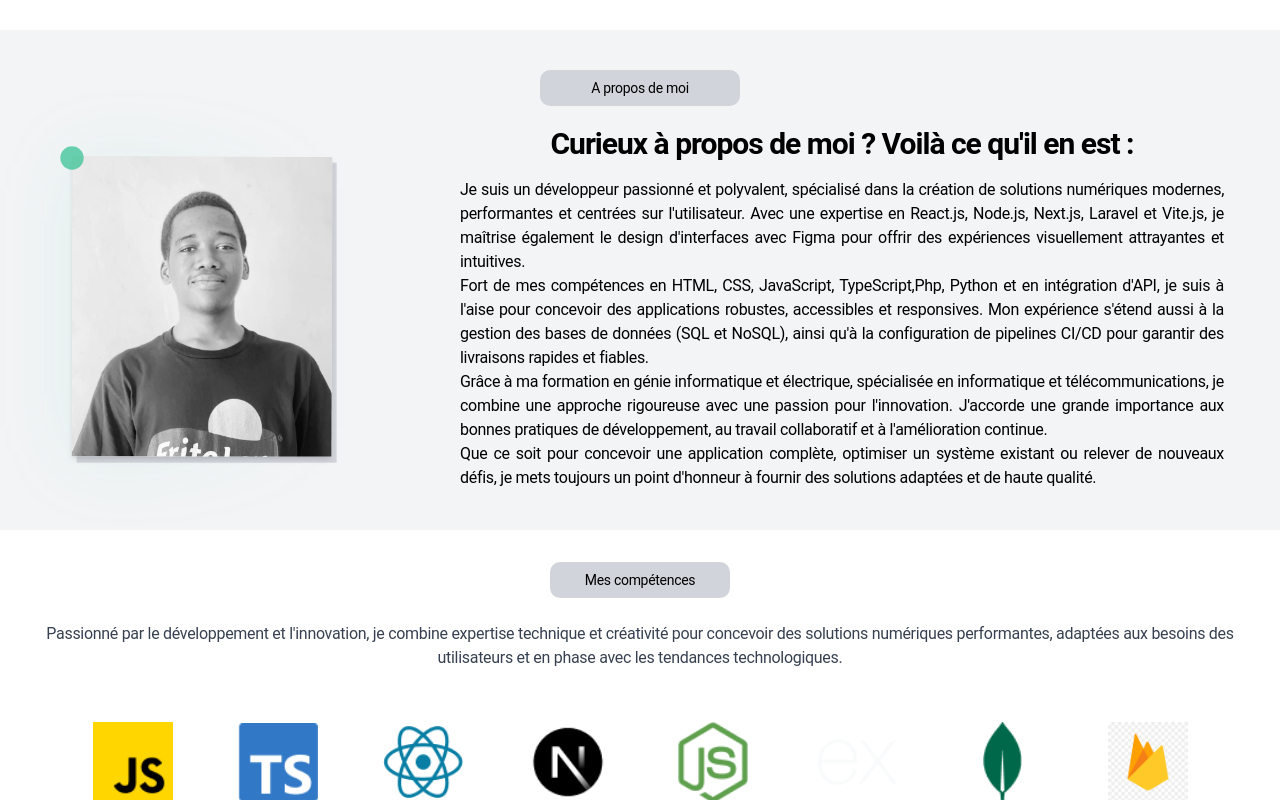
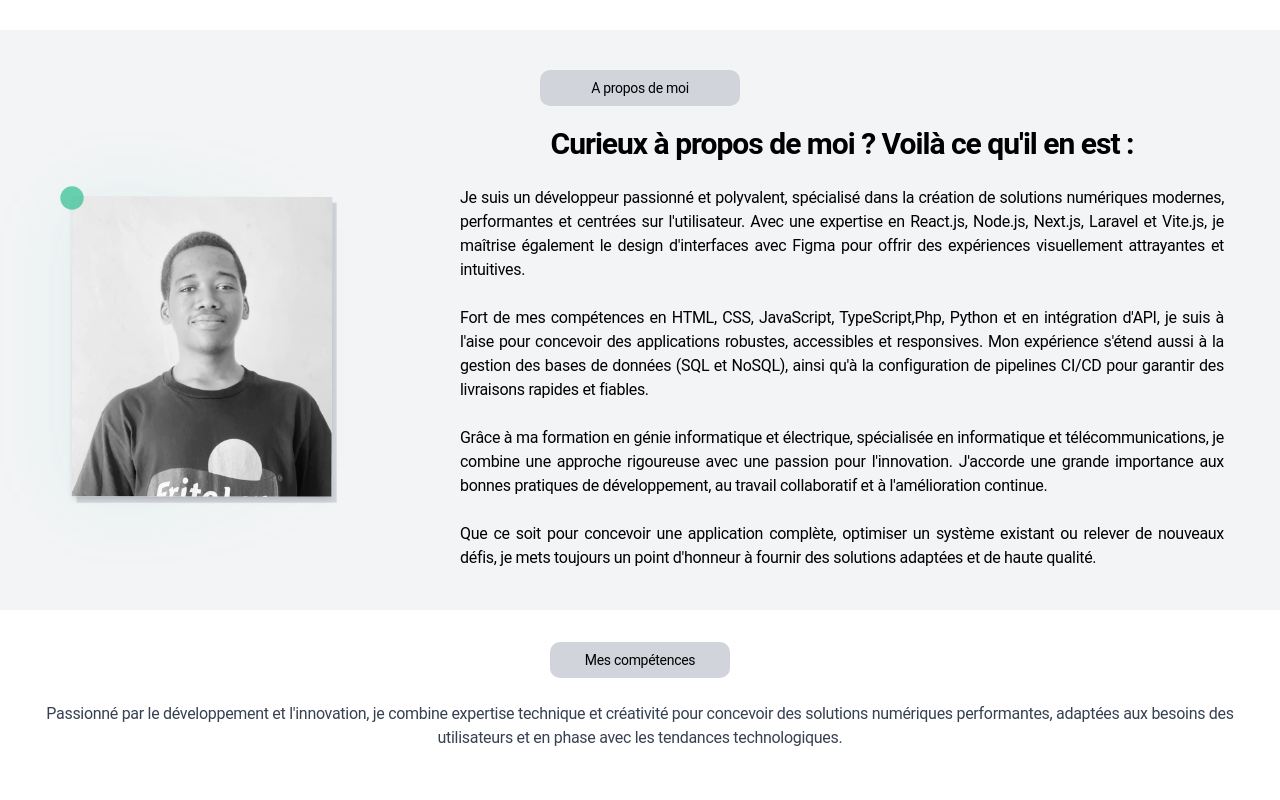
Before and after one commit to 53800499/eskay-dev, a Next.js app: page / in a window 1280 px wide. Shown: the part 600-1400 px from the top of the page. Built offline with nearby package versions, Linux system fonts and the light colour scheme.

Commit message:
animation about

```diff
--- a/src/ui/components/about/about.container.tsx
+++ b/src/ui/components/about/about.container.tsx
@@ -5,22 +5,47 @@ import Container from "../container/container";
 import AboutElement from "./about.element";
 import HeroImage from "../hero/hero.image";
 import TitreSection from "@/ui/design-system/titreSection";
+import { motion } from "framer-motion";
+
+const containerVariants = {
+  hidden: {
+    opacity: 0,
+    y: 50
+  },
+  visible: {
+    opacity: 1,
+    y: 0,
+    transition: {
+      duration: 0.8,
+      ease: [0.16, 1, 0.3, 1],
+      staggerChildren: 0.2
+    }
+  }
+};
 
 export default function AboutContainer() {
   return (
-    <div className="bg-gray-100 dark:bg-gray-600" id="about">
-      <Container className="  text-center">
-      <TitreSection className="w-[200px] m-auto">A propos de moi</TitreSection>
-      <div className="flex flex-col md:flex-row ">
+    <motion.div
+      className="bg-gray-100 dark:bg-gray-600"
+      id="about"
+      initial="hidden"
+      whileInView="visible"
+      viewport={{ once: true, margin: "-100px" }}
+      variants={containerVariants}>
+      <Container className="text-center">
+        <TitreSection className="w-[200px] m-auto">
+          A propos de moi
+        </TitreSection>
+        <div className="flex flex-col md:flex-row">
           <HeroImage
             src="/assets/images/profile.jpg"
             alt="profile"
-          className="md:mr-20 "
+            className="md:mr-20"
             layout="fill"
           />
           <AboutElement />
         </div>
       </Container>
-    </div>
+    </motion.div>
   );
 }
--- a/src/ui/components/about/about.element.tsx
+++ b/src/ui/components/about/about.element.tsx
@@ -1,33 +1,53 @@
 /** @format */
 
+import React from "react";
 import Typography from "@/ui/design-system/typography/typography";
-import React from "react";
+import { motion } from "framer-motion";
+
+const paragraphVariants = {
+  hidden: {
+    opacity: 0,
+    x: -30
+  },
+  visible: (i: number) => ({
+    opacity: 1,
+    x: 0,
+    transition: {
+      delay: i * 0.2,
+      duration: 0.6,
+      ease: [0.16, 1, 0.3, 1]
+    }
+  })
+};
 
 export default function AboutElement() {
+  const paragraphs = [
+    "Curieux à propos de moi ? Voilà ce qu'il en est :",
+    "Je suis un développeur passionné et polyvalent, spécialisé dans la création de solutions numériques modernes, performantes et centrées sur l'utilisateur. Avec une expertise en React.js, Node.js, Next.js, Laravel et Vite.js, je maîtrise également le design d'interfaces avec Figma pour offrir des expériences visuellement attrayantes et intuitives.",
+    "Fort de mes compétences en HTML, CSS, JavaScript, TypeScript,Php, Python et en intégration d'API, je suis à l'aise pour concevoir des applications robustes, accessibles et responsives. Mon expérience s'étend aussi à la gestion des bases de données (SQL et NoSQL), ainsi qu'à la configuration de pipelines CI/CD pour garantir des livraisons rapides et fiables.",
+    "Grâce à ma formation en génie informatique et électrique, spécialisée en informatique et télécommunications, je combine une approche rigoureuse avec une passion pour l'innovation. J'accorde une grande importance aux bonnes pratiques de développement, au travail collaboratif et à l'amélioration continue.",
+    "Que ce soit pour concevoir une application complète, optimiser un système existant ou relever de nouveaux défis, je mets toujours un point d'honneur à fournir des solutions adaptées et de haute qualité."
+  ];
+
   return (
-    <div className="mx-4">
-      <Typography variant="h3">
-        Curieux à propos de moi ? Voilà ce qu{"'"}il en est :
-      </Typography>
-      <Typography variant="body2" className="mt-4 text-justify">
-        <p>Je suis un développeur passionné et polyvalent, spécialisé dans la
-        création de solutions numériques modernes, performantes et centrées sur
-        l{"'"}utilisateur. Avec une expertise en React.js, Node.js, Next.js, Laravel et
-        Vite.js, je maîtrise également le design d{"'"}interfaces avec Figma pour
-        offrir des expériences visuellement attrayantes et intuitives.</p> <p>Fort de
-        mes compétences en HTML, CSS, JavaScript, TypeScript,Php, Python et en intégration
-        d{"'"}API, je suis à l{"'"}aise pour concevoir des applications robustes,
-        accessibles et responsives. Mon expérience s{"'"}étend aussi à la gestion
-        des bases de données (SQL et NoSQL), ainsi qu{"'"}à la configuration de pipelines CI/CD
-        pour garantir des livraisons rapides et fiables. </p><p>Grâce à ma formation en
-        génie informatique et électrique, spécialisée en informatique et
-        télécommunications, je combine une approche rigoureuse avec une passion
-        pour l{"'"}innovation. J{"'"}accorde une grande importance aux bonnes pratiques
-        de développement, au travail collaboratif et à l{"'"}amélioration continue.</p><p>
-        Que ce soit pour concevoir une application complète, optimiser un
-        système existant ou relever de nouveaux défis, je mets toujours un point
-        d{"'"}honneur à fournir des solutions adaptées et de haute qualité.</p>
-      </Typography>
+    <div className="mx-4 space-y-6">
+      {paragraphs.map((paragraph, i) => (
+        <motion.div
+          key={i}
+          custom={i}
+          initial="hidden"
+          whileInView="visible"
+          viewport={{ once: true, margin: "-50px" }}
+          variants={paragraphVariants}>
+          {i === 0 ? (
+            <Typography variant="h3">{paragraph}</Typography>
+          ) : (
+            <Typography variant="body2" className="text-justify">
+              {paragraph}
+            </Typography>
+          )}
+        </motion.div>
+      ))}
     </div>
   );
 }
--- /dev/null
+++ b/src/ui/components/skills/skills.tsx
@@ -0,0 +1,68 @@
+/** @format */
+
+import React from "react";
+import Typography from "@/ui/design-system/typography/typography";
+import { motion } from "framer-motion";
+
+const skillVariants = {
+  hidden: {
+    opacity: 0,
+    y: 20,
+    scale: 0.8
+  },
+  visible: (i: number) => ({
+    opacity: 1,
+    y: 0,
+    scale: 1,
+    transition: {
+      delay: i * 0.1,
+      duration: 0.5,
+      ease: [0.16, 1, 0.3, 1]
+    }
+  }),
+  hover: {
+    y: -5,
+    scale: 1.05,
+    transition: {
+      duration: 0.2,
+      ease: "easeOut"
+    }
+  }
+};
+
+export default function Skills() {
+  const skills = [
+    "HTML/CSS",
+    "JavaScript",
+    "React",
+    "Node.js",
+    "TypeScript",
+    "Next.js",
+    "Tailwind CSS",
+    "Git"
+  ];
+
+  return (
+    <div className="grid grid-cols-2 gap-4">
+      {skills.map((skill, i) => (
+        <motion.div
+          key={skill}
+          custom={i}
+          initial="hidden"
+          whileInView="visible"
+          viewport={{ once: true, margin: "-50px" }}
+          variants={skillVariants}
+          whileHover="hover"
+          className="p-4 text-center bg-white rounded-lg shadow-sm dark:bg-gray-700">
+          <Typography
+            variant="body2"
+            theme="black"
+            component="span"
+            weight="medium">
+            {skill}
+          </Typography>
+        </motion.div>
+      ))}
+    </div>
+  );
+}
--- a/src/ui/design-system/titreSection.tsx
+++ b/src/ui/design-system/titreSection.tsx
@@ -1,14 +1,47 @@
-import React from 'react'
-import Typography from './typography/typography'
-import clsx from 'clsx';
-interface Prop{
-    children: string | React.ReactNode;
-    className?: string ;
+/** @format */
+
+import React from "react";
+import Typography from "./typography/typography";
+import clsx from "clsx";
+import { motion } from "framer-motion";
+
+const titleVariants = {
+  hidden: {
+    opacity: 0,
+    y: -20,
+    scale: 0.8
+  },
+  visible: {
+    opacity: 1,
+    y: 0,
+    scale: 1,
+    transition: {
+      duration: 0.6,
+      ease: [0.16, 1, 0.3, 1]
+    }
+  }
+};
+
+interface Prop {
+  children: string | React.ReactNode;
+  className?: string;
 }
-export default function TitreSection({children, className}:Prop) {
+
+export default function TitreSection({ children, className }: Prop) {
   return (
-    <Typography variant='body3'  className={clsx('bg-gray-300 dark:bg-gray-500 rounded p-2 p-auto ', className)}>
-      {children}
-    </Typography>
-  )
+    <motion.div
+      initial="hidden"
+      whileInView="visible"
+      viewport={{ once: true, margin: "-100px" }}
+      variants={titleVariants}>
+      <Typography
+        variant="body3"
+        className={clsx(
+          "bg-gray-300 dark:bg-gray-500 rounded p-2 p-auto ",
+          className
+        )}>
+        {children}
+      </Typography>
+    </motion.div>
+  );
 }
```
Lines whose indentation alone changed are shown as unchanged.
